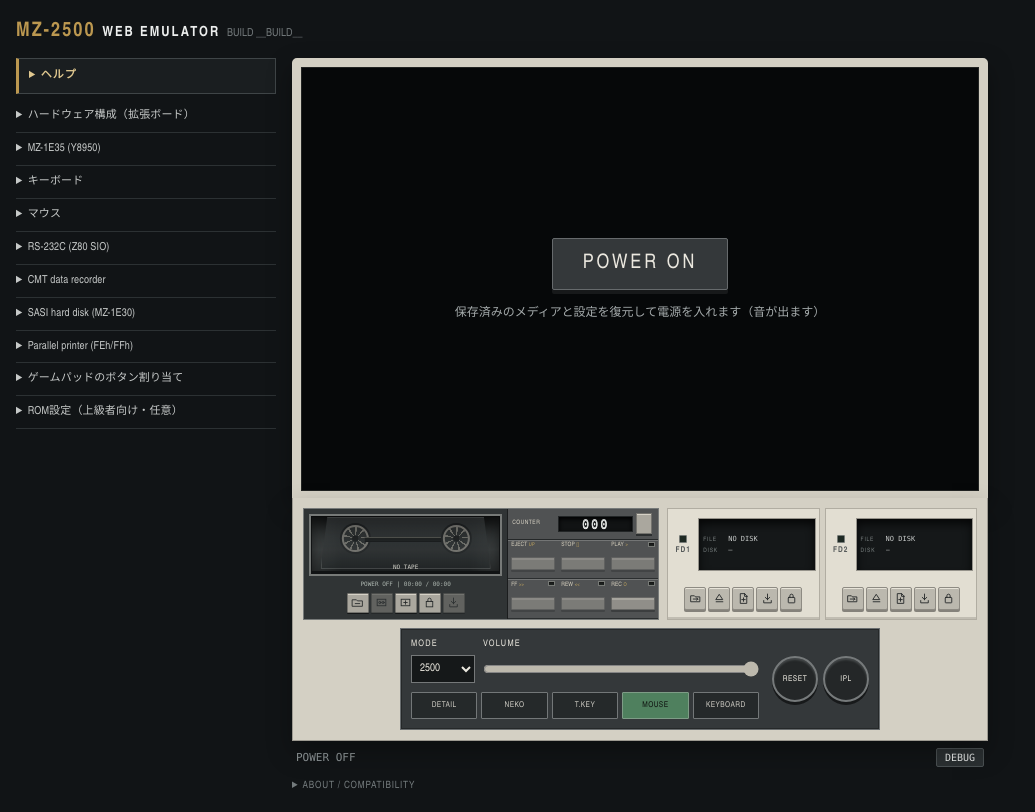
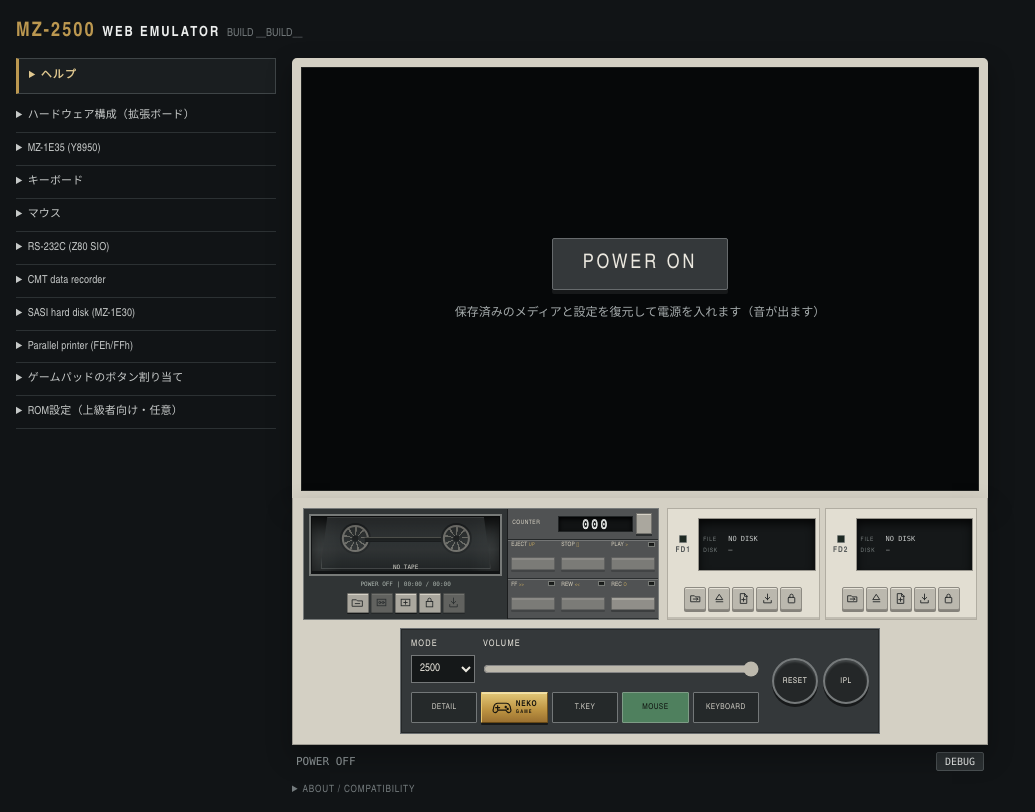
Before and after one commit to zabaglione/mz2500-web-emulator, a plain HTML site: page web/index.html in a window 1280 px wide. Shown: the whole page, without its empty margins (0-1035 px from the left). Drawn offline with Linux system fonts and the light colour scheme; files whose address does not match are found by name.

```diff
--- a/web/index.html
+++ b/web/index.html
@@ -417,8 +417,15 @@
       <div class="panel-toggles">
         <button id="panel-detail-btn" class="panel-toggle" type="button" aria-pressed="false"
           aria-controls="cmt-deck drive-stack" data-tooltip="前面メディア部の詳細表示を切り替える">DETAIL</button>
-        <button id="neko-demo-btn" class="panel-toggle" type="button"
-          data-tooltip="2500モードへ切り替え、NEKO CAN RUNデモを起動する">NEKO</button>
+        <button id="neko-demo-btn" class="panel-toggle game-launch" type="button"
+          aria-label="Launch NEKO CAN RUN demo"
+          data-tooltip="2500モードへ切り替え、NEKO CAN RUNデモを起動する">
+          <svg class="game-launch-icon" viewBox="0 0 32 24" aria-hidden="true">
+            <path d="M9 6h14c3 0 5 2 6 5l1 5c1 3-1 5-3 5-2 0-3-1-5-4H10c-2 3-3 4-5 4-2 0-4-2-3-5l1-5c1-3 3-5 6-5Z"/>
+            <path d="M9 10v6m-3-3h6"/><circle cx="22" cy="12" r="1"/><circle cx="25" cy="15" r="1"/>
+          </svg>
+          <span class="game-launch-copy"><strong>NEKO</strong><small>GAME</small></span>
+        </button>
         <button id="tenkey-btn" class="panel-toggle" type="button" aria-pressed="false"
           data-tooltip="カーソルキーをテンキーとして送る">T.KEY</button>
         <button id="mouse-btn" class="panel-toggle" type="button" aria-pressed="false"
--- a/web/style.css
+++ b/web/style.css
@@ -888,6 +888,68 @@
 .panel-toggle[aria-pressed="true"],
 .panel-toggle.on { color: #101411; background: var(--green); border-color: #7e9c86; }
 
+#neko-demo-btn.game-launch {
+  display: flex;
+  align-items: center;
+  justify-content: center;
+  gap: 4px;
+  min-height: 31px;
+  padding: 3px 5px;
+  color: #19160f;
+  background: linear-gradient(180deg, #e2c777 0%, #bd9442 58%, #9b7130 100%);
+  border-color: #f1dda0 #74551f #664816 #e8c66b;
+  box-shadow: inset 0 1px 0 rgba(255, 248, 205, 0.55), 0 2px 0 #181a1a;
+  font-family: "Arial Narrow", "Roboto Condensed", "Helvetica Neue", sans-serif;
+}
+
+#neko-demo-btn.game-launch:hover {
+  color: #080705;
+  background: linear-gradient(180deg, #f1d98f 0%, #cea752 58%, #aa7d34 100%);
+  border-color: #fff0bc #806126 #74511b #f2d57e;
+}
+
+#neko-demo-btn.game-launch:active {
+  transform: translateY(1px);
+  box-shadow: inset 0 2px 3px rgba(73, 48, 10, 0.34);
+}
+
+#neko-demo-btn.game-launch:disabled {
+  color: #554727;
+  background: #8f7848;
+  border-color: #76653f;
+  box-shadow: none;
+  cursor: wait;
+}
+
+.game-launch-icon {
+  flex: 0 0 20px;
+  width: 20px;
+  height: 16px;
+  fill: none;
+  stroke: currentColor;
+  stroke-width: 1.8;
+  stroke-linecap: square;
+  stroke-linejoin: bevel;
+}
+
+.game-launch-copy {
+  display: grid;
+  line-height: 0.85;
+  text-align: left;
+}
+
+.game-launch-copy strong {
+  font-size: 8px;
+  letter-spacing: 0.7px;
+}
+
+.game-launch-copy small {
+  margin-top: 2px;
+  font-size: 5px;
+  font-weight: 700;
+  letter-spacing: 1.1px;
+}
+
 .round-controls {
   grid-column: 3;
   grid-row: 1 / 3;
```
Also changed, not shown: web/dist/index.html, web/dist/style.css, 3 other files.
